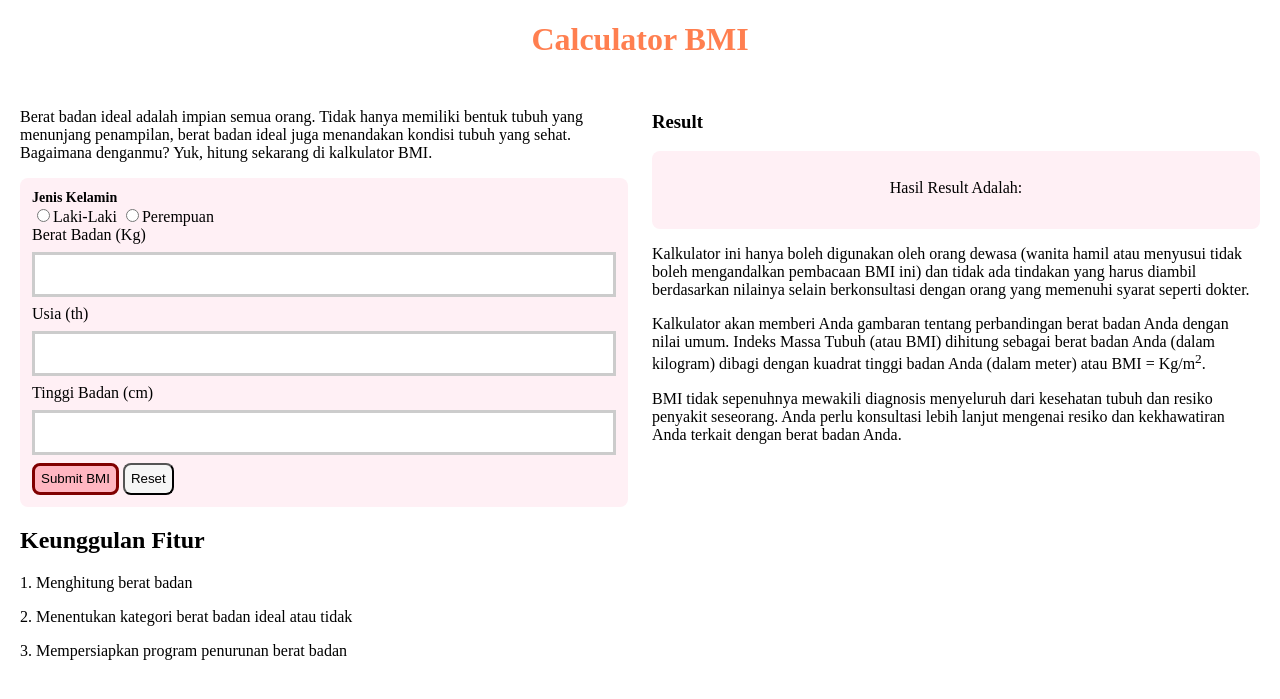
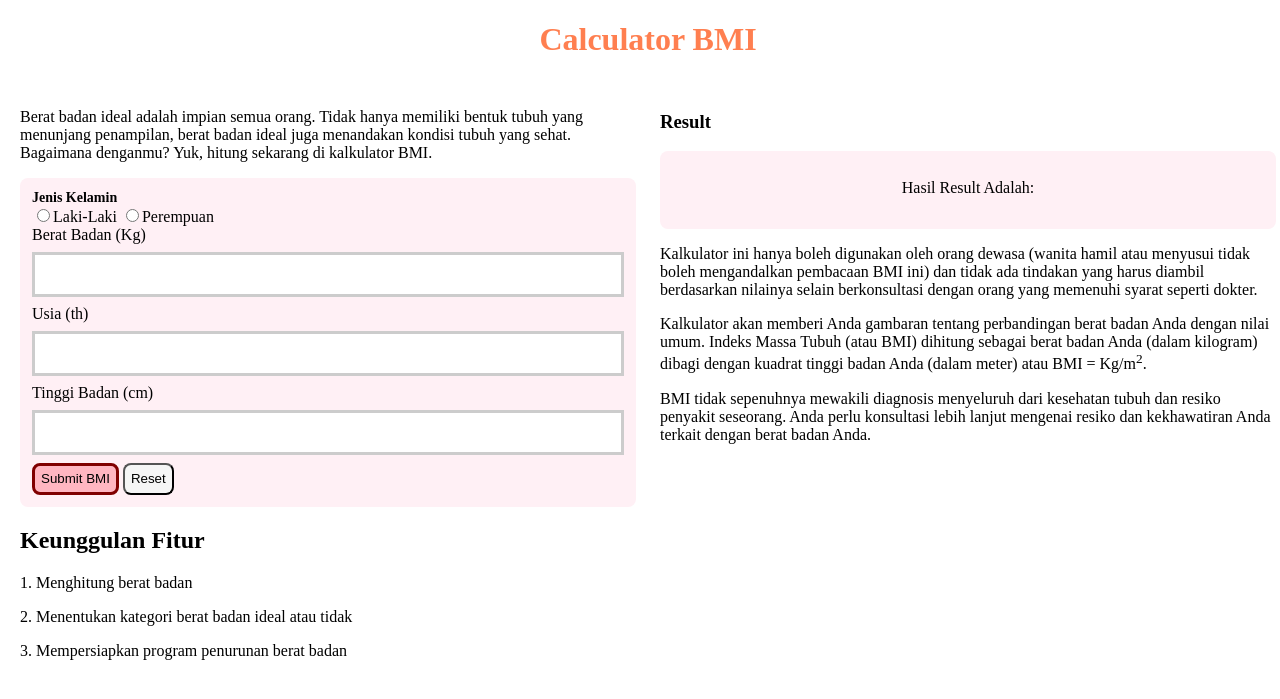
Before and after one commit to nadya2206/Kalkulator-BMI-8-07-24, a PHP site: page / in a window 1280 px wide. Shown: the top 699 px of the page. Run offline with PHP 8.4, Linux system fonts and the light colour scheme.

Commit message:
Update styles.css

```diff
--- a/css/styles.css
+++ b/css/styles.css
@@ -1,5 +1,9 @@
 /* ini css */
 
+body {
+    width: 100%;
+    min-height: 200px;
+}
 .main-title {
     text-align: center;
     color: coral;
```
